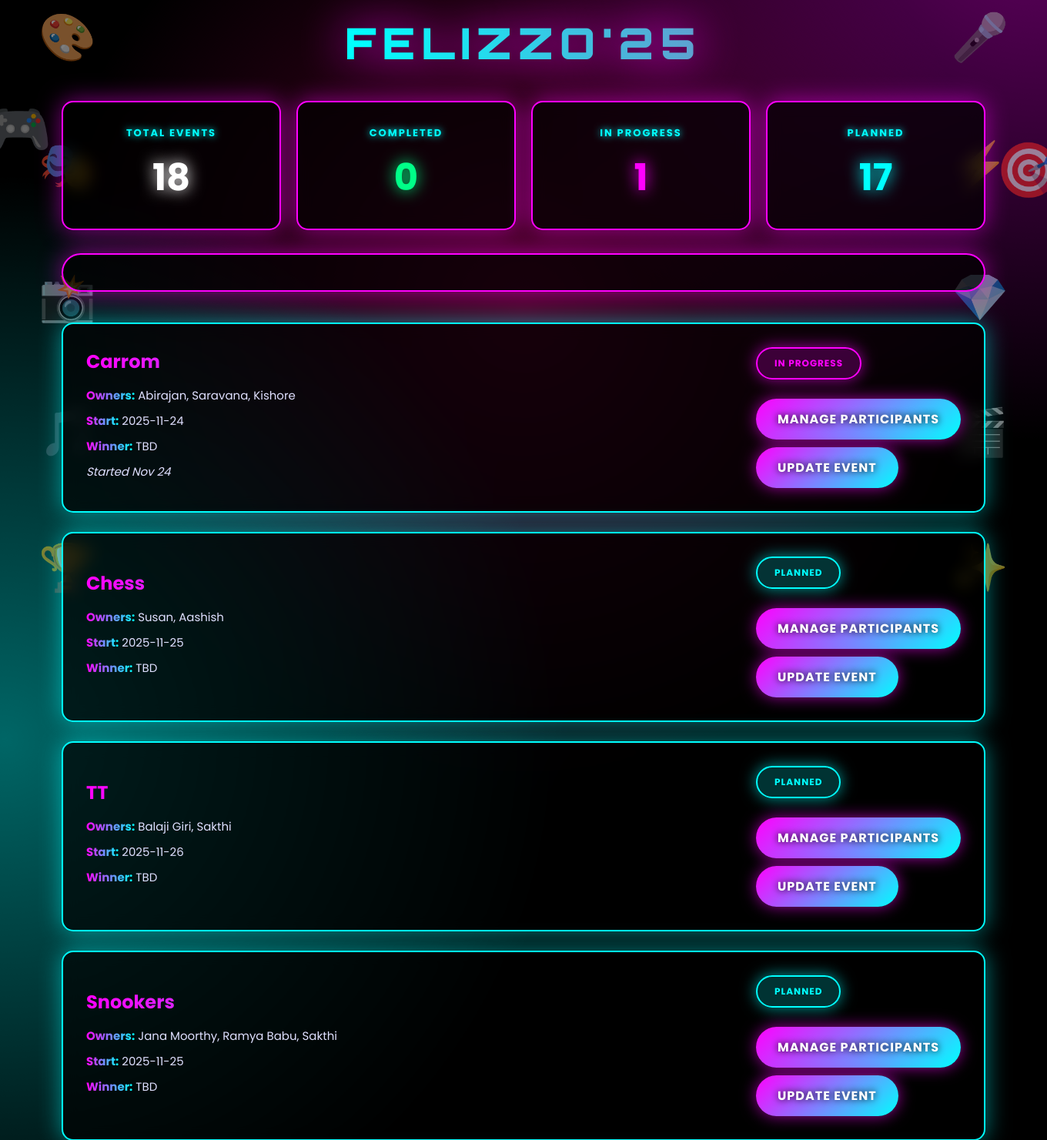
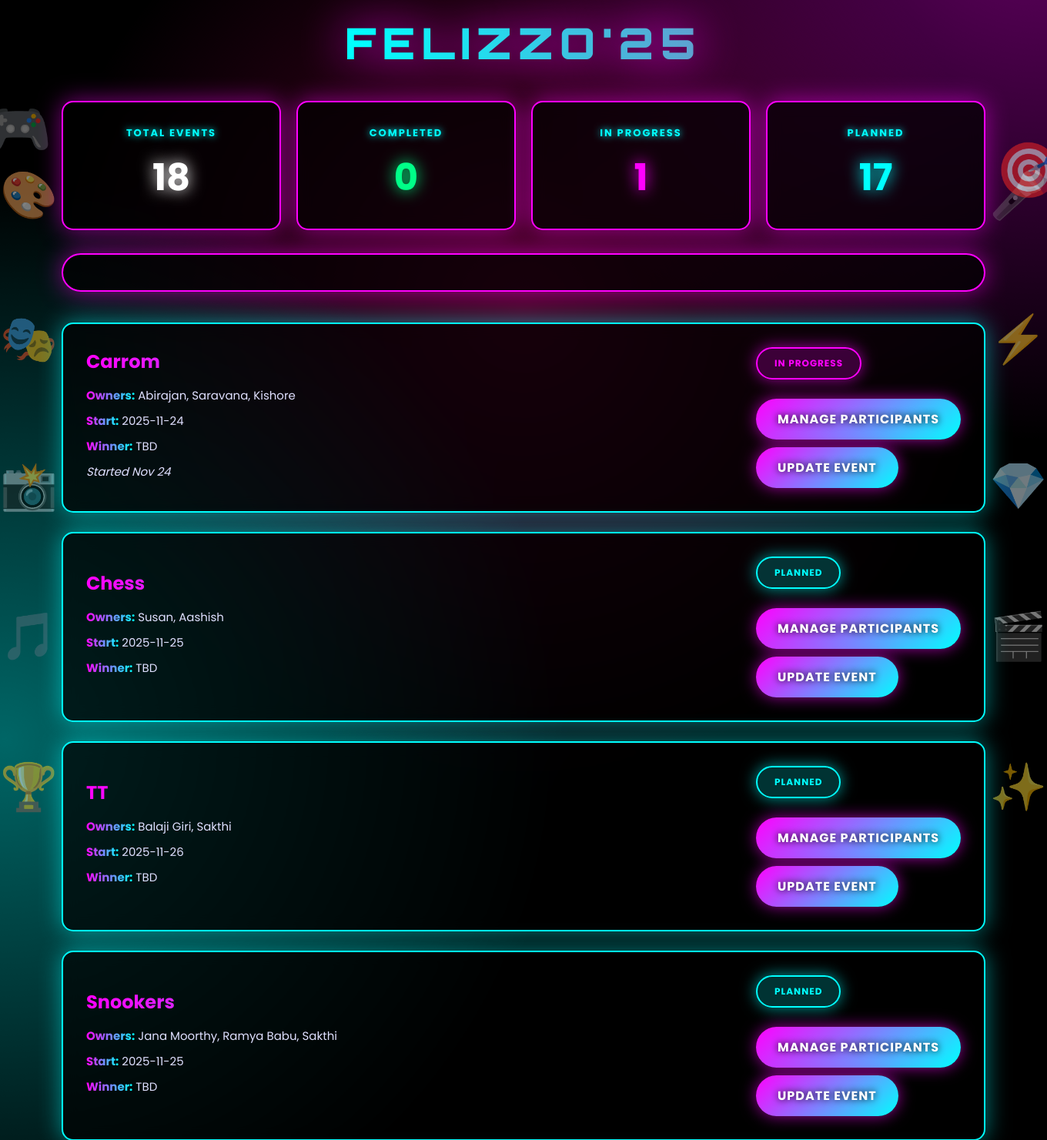
Before and after one commit to miniphotos93-boop/felizzo25-dashboard, a Flask app: page / in a window 1360 px wide. Shown: the top 1481 px of the page at 77% size. Run offline with Flask 3, Linux system fonts and the light colour scheme.

Commit message:
Move icons much closer to dashboard edges

```diff
--- a/templates/dashboard.html
+++ b/templates/dashboard.html
@@ -35,7 +35,7 @@
             from { transform: rotate(0deg); }
             to { transform: rotate(360deg); }
         }
-        .container { max-width: 1200px; margin: 0 auto; position: relative; z-index: 1; }
+        .container { max-width: 1200px; margin: 0 auto; position: relative; z-index: 1; overflow: visible; }
         .container::before {
             content: '🎮';
             position: absolute;
@@ -55,25 +55,23 @@
             animation: float 3.5s ease-in-out infinite;
         }
         .side-icons-left {
-            position: fixed;
-            left: 50px;
-            top: 50%;
-            transform: translateY(-50%);
+            position: absolute;
+            left: -80px;
+            top: 200px;
             display: flex;
             flex-direction: column;
-            gap: 80px;
+            gap: 100px;
             font-size: 60px;
             opacity: 0.5;
             z-index: 0;
         }
         .side-icons-right {
-            position: fixed;
-            right: 50px;
-            top: 50%;
-            transform: translateY(-50%);
+            position: absolute;
+            right: -80px;
+            top: 200px;
             display: flex;
             flex-direction: column;
-            gap: 80px;
+            gap: 100px;
             font-size: 60px;
             opacity: 0.5;
             z-index: 0;
@@ -237,6 +235,7 @@
     </style>
 </head>
 <body>
+    <div class="container">
         <div class="side-icons-left">
             <span>🎨</span>
             <span>🎭</span>
@@ -251,7 +250,6 @@
             <span>🎬</span>
             <span>✨</span>
         </div>
-    <div class="container">
         <h1>FELIZZO'25</h1>
 
         <div class="stats">
```
Lines whose indentation alone changed are shown as unchanged.
